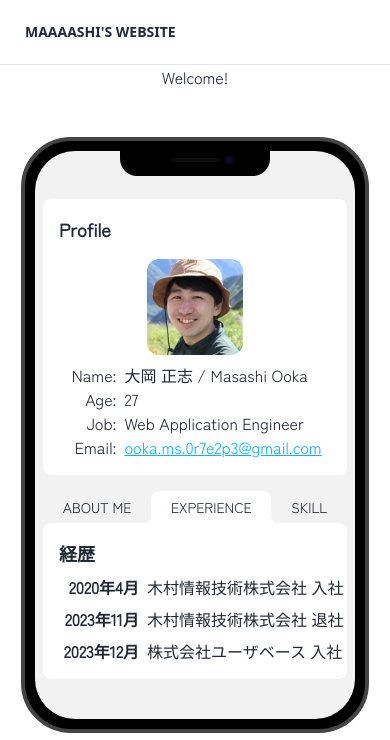
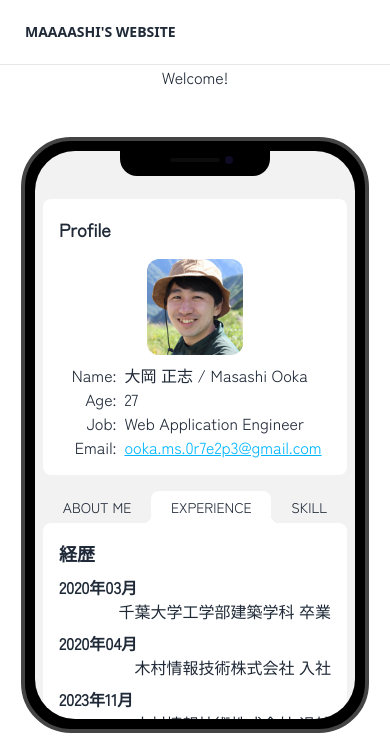
Before and after one commit to maaaashi/maaaashi-website2, an Astro site: page / in a window 390 px wide. Both pictures are taken after a click on the button "EXPERIENCE". Built offline with nearby package versions, Linux system fonts and the light colour scheme; Astro itself is replaced by a stand-in of ours.

Commit message:
fix: design

```diff
--- a/src/components/profile/InfoBox.tsx
+++ b/src/components/profile/InfoBox.tsx
@@ -39,7 +39,7 @@ export const InfoBox = () => {
           activeTab.id === 0 && 'rounded-tl-none'
         } ${activeTab.id === tabs.length - 1 && 'rounded-tr-none'}`}
       >
-        <div className='w-80'>{activeTab.component}</div>
+        <div className='md:w-80'>{activeTab.component}</div>
       </div>
     </>
   )
--- a/src/components/profile/info/Experience.tsx
+++ b/src/components/profile/info/Experience.tsx
@@ -8,23 +8,29 @@ export const Experience = () => {
     <div>
       <BoxTitle text={'経歴'} />
       <BoxBody>
-        <div className='flex gap-2'>
-          <dt className='text-end w-20'>
-            <b>2020年4月</b>
+        <div className='flex flex-col'>
+          <dt className='text-end w-fit self-start'>
+            <b>2020年03月</b>
           </dt>
-          <dd>木村情報技術株式会社 入社</dd>
+          <dd className='self-end'>千葉大学工学部建築学科 卒業</dd>
         </div>
-        <div className='flex gap-2'>
-          <dt className='text-end w-20'>
+        <div className='flex flex-col'>
+          <dt className='text-end w-fit self-start'>
+            <b>2020年04月</b>
+          </dt>
+          <dd className='self-end'>木村情報技術株式会社 入社</dd>
+        </div>
+        <div className='flex flex-col'>
+          <dt className='text-end w-fit self-start'>
             <b>2023年11月</b>
           </dt>
-          <dd>木村情報技術株式会社 退社</dd>
+          <dd className='self-end'>木村情報技術株式会社 退社</dd>
         </div>
-        <div className='flex gap-2'>
-          <dt className='text-end w-20'>
+        <div className='flex flex-col'>
+          <dt className='text-end w-fit self-start'>
             <b>2023年12月</b>
           </dt>
-          <dd>株式会社ユーザベース 入社</dd>
+          <dd className='self-end'>株式会社ユーザベース 入社</dd>
         </div>
       </BoxBody>
     </div>
```
